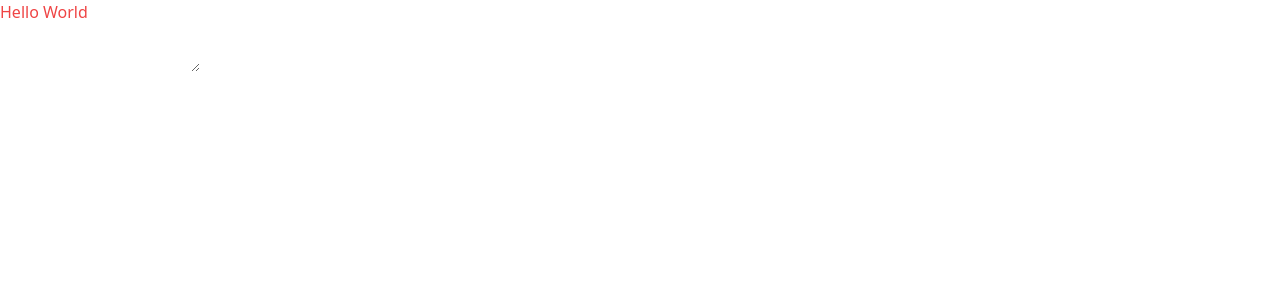
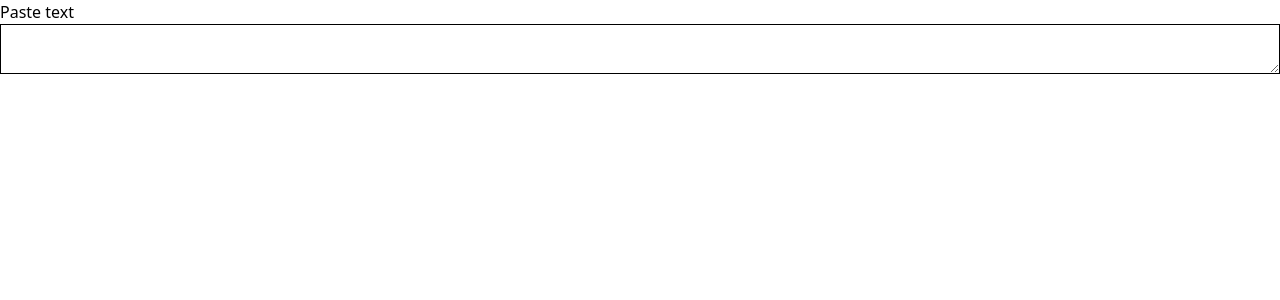
Before and after one commit to NovaSagittarii/engr180w-checker, a React (Vite) app: page / in a window 1280 px wide. Shown: the top 300 px of the page. Built offline with nearby package versions, Linux system fonts and the light colour scheme.

Commit message:
remove empty elements, add period

```diff
--- a/src/App.tsx
+++ b/src/App.tsx
@@ -3,7 +3,7 @@ import Editor from "./Editor";
 function App() {
   return (
     <>
-      <div className='text-red-500'>Hello World</div>
+      <div>Paste text</div>
       <Editor />
     </>
   );
--- a/src/Editor.tsx
+++ b/src/Editor.tsx
@@ -9,7 +9,10 @@ function Editor() {
   }, [content]);
   return (
     <div>
-      <textarea onChange={(event) => setContent(event.target.value)} />
+      <textarea
+        onChange={(event) => setContent(event.target.value)}
+        className='w-full border border-black'
+      />
       {paragraphText.map((paragraph, index) => (
         <Paragraph paragraph={paragraph} key={index} />
       ))}
--- a/src/Paragraph.tsx
+++ b/src/Paragraph.tsx
@@ -4,8 +4,8 @@ import Sentence from "./Sentence";
 interface ParagraphProps extends HasKey {
   paragraph: string;
 }
-function Paragraph({ paragraph, key }: ParagraphProps) {
-  const sentences = paragraph.split(/\. ?/);
+function Paragraph({ paragraph, key = -1 }: ParagraphProps) {
+  const sentences = paragraph.split(/\. ?/).filter((x) => x);
   return (
     <div key={key} className='flex flex-row flex-wrap width-full'>
       <div className='w-10'></div>
--- a/src/Sentence.tsx
+++ b/src/Sentence.tsx
@@ -9,7 +9,7 @@ interface SentenceProps extends HasKey {
 function Sentence({ sentence, key }: SentenceProps) {
   const issues = new IssueList();
   // .replace(/[-,:;]/g, "")
-  const words = sentence.split(/[ ]+/g);
+  const words = sentence.split(/[ ]+/g).filter((x) => x);
   if (words.length > 20) {
     issues.addIssue(
       "Long sentence",
@@ -28,6 +28,7 @@ function Sentence({ sentence, key }: SentenceProps) {
       {words.map((word, index) => (
         <Word word={word} key={index} />
       ))}
+      <Word word={"."} issues={issues} />
     </Fragment>
   );
 }
--- a/src/Word.tsx
+++ b/src/Word.tsx
@@ -6,13 +6,14 @@ import IssueList from "./IssueList";
 
 interface WordProps extends HasKey {
   word: string;
+  issues?: IssueList;
 }
 
-function Word({ word, key }: WordProps) {
+function Word({ word, key, issues }: WordProps) {
   const [severity, setSeverity] = useState(-1);
   const [issueList, setIssueList] = useState(new IssueList());
   useEffect(() => {
-    const issues = new IssueList();
+    if (!issues) issues = new IssueList();
     if (word.length > 12) {
       issues.addIssue(
         "Long word",
@@ -24,7 +25,7 @@ function Word({ word, key }: WordProps) {
     }
     setSeverity(Math.min(issues.getIssues().length, 1));
     setIssueList(issues);
-  }, [word]);
+  }, [word, issues]);
   return (
     <div
       className={`group p-1 w-fit ${
```
